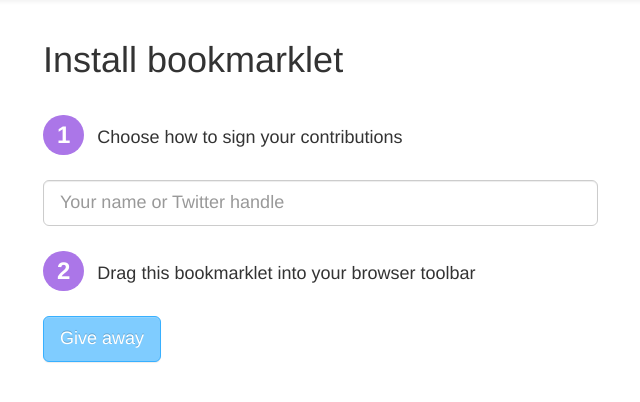
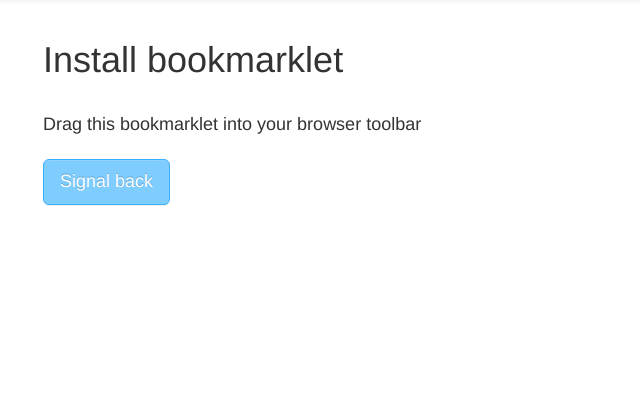
Before and after one commit to anniejocain/signalback, a Django app: template roundup_web/roundup/templates/install_bookmarklet.html in a window 1280 px wide. Shown: the part 52-454 px from the top of the page, without its empty margins (27-667 px from the left). Run offline with Django 3.2, Linux system fonts and the light colour scheme; the template is opened without the code that fills it, so the values that code supplies are empty; parts of the project's set-up code (start-up, migrations or seed data) failed here and were passed over; some libraries are stand-ins or nearby versions.

Commit message:
save display name when adding items

```diff
--- a/roundup_web/roundup/models.py
+++ b/roundup_web/roundup/models.py
@@ -20,6 +20,7 @@ class BookmarkletKey(models.Model):
     key = models.CharField(max_length=255, null=False, blank=False, primary_key=True)
     is_active = models.BooleanField(default=True)
     email = models.EmailField(max_length=254, null=True, blank=True)
+    display_name = models.CharField(max_length=400, null=True, blank=True)
 
     def save(self, *args, **kwargs):
         """
--- a/roundup_web/roundup/templates/install_bookmarklet.html
+++ b/roundup_web/roundup/templates/install_bookmarklet.html
@@ -10,12 +10,8 @@
         <h1>Install bookmarklet</h1>
         <div class="row">
             <div class="col-md-6">
-                <h4 class="bookmarklet-install-step"><span class="badge">1</span> Choose how to sign your contributions</h4>
-          <form class="form" role="form">
-            <p><input type="text" class="form-control input-lg" placeholder="Your name or Twitter handle" id="bookmarklet-name"></p>
-          </form>
-          <h4 class="bookmarklet-install-step"><span class="badge">2</span> Drag this bookmarklet into your browser toolbar</h4>
-          <a id="bookmarklet" class="btn btn-primary btn-lg" href="javascript:(function(){%20window.open(%22http://{{bookmarklet_domain}}/add-item?link=%22+encodeURIComponent(%20location.href)+%22&title=%22+encodeURIComponent(document.title)+%22&bookmarklet_key={{bookmarklet_key}}&contributor=%22);%20})();">Give away</a>
+          <h4 class="bookmarklet-install-step">Drag this bookmarklet into your browser toolbar</h4>
+          <a id="bookmarklet" class="btn btn-primary btn-lg" href="javascript:(function(){%20window.open(%22http://{{bookmarklet_domain}}/add-item?link=%22+encodeURIComponent(%20location.href)+%22&title=%22+encodeURIComponent(document.title)+%22&bookmarklet_key={{bookmarklet_key}}%22);%20})();">Signal back</a>
           </div>
         </div>
 
@@ -23,12 +19,3 @@
 
 
 {% endblock content %}
-{% block scripts %}
-<script>
-$('#bookmarklet-name').keyup(function() {
-	  var name = $(this).val();
-	  var bookmarklet = "javascript:(function(){%20window.open(%22http://{{bookmarklet_domain}}/add-item?link=%22+encodeURIComponent(%20location.href)+%22&title=%22+encodeURIComponent(document.title)+%22&bookmarklet_key={{bookmarklet_key}}&contributor=" + name + "%22);%20})();";
-	  $("#bookmarklet").attr('href', bookmarklet);
-	});
-</script>
-{% endblock scripts %}
--- a/roundup_web/roundup/views/common.py
+++ b/roundup_web/roundup/views/common.py
@@ -35,12 +35,14 @@ def add_item(request):
     title = request.GET.get('title', '')
     link = request.GET.get('link', '')
     description = request.GET.get('description', '')
-    contributor = request.GET.get('contributor', '')
+    contributor = bookmarklet_key.display_name
 
     if request.method == 'POST':
         add_form = AddItemForm(request.POST,)
 
         if add_form.is_valid():
+            bookmarklet_key.display_name = add_form.cleaned_data['contributor']
+            bookmarklet_key.save()
             item = add_form.save(commit=False)
             item.bookmarklet_key = bookmarklet_key
             item.save()
```
Also changed, not shown: roundup_web/roundup/migrations/0006_auto__add_field_bookmarkletkey_display_name.py (added).
